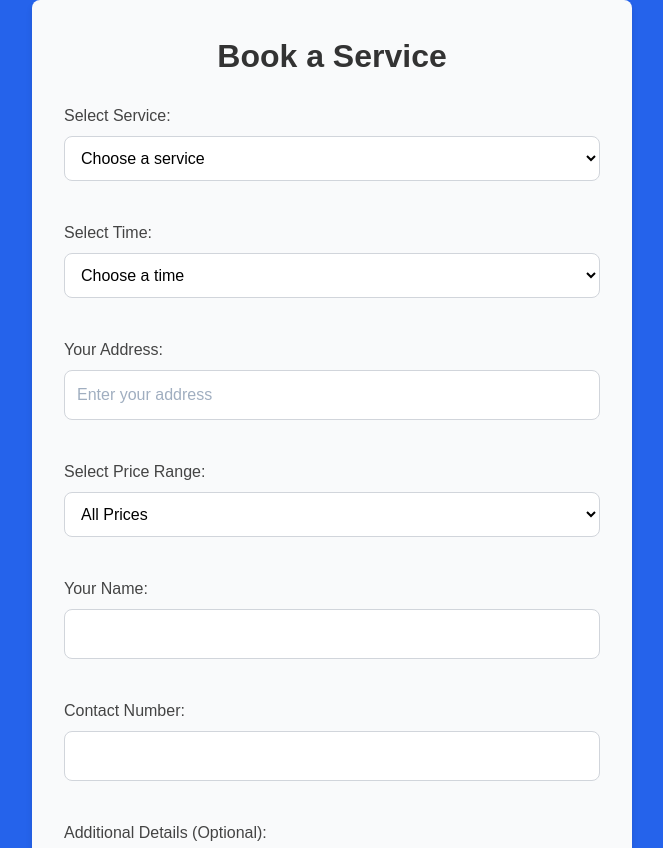
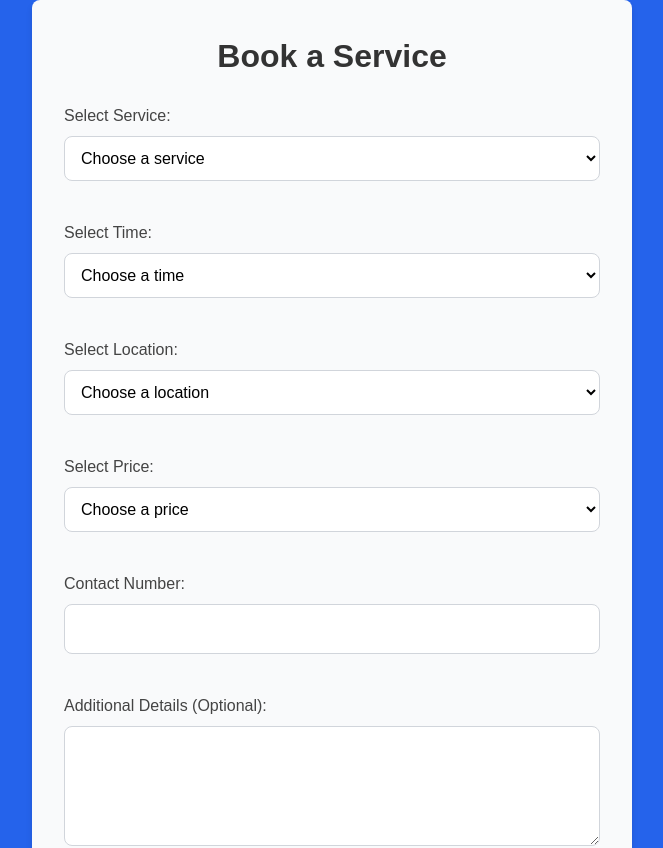
Before and after one commit to Team-Sharks-1/Frontend, a React (Create React App) app: page /BookingsPage in a window 1280 px wide. Shown: the top 848 px of the page, without its empty margins (308-971 px from the left). Built offline with nearby package versions, Linux system fonts and the light colour scheme.

Commit message:
Fixed Bookings page for client, added subsequent API call, Added JWT, Fixed an issue with Professional registeration

```diff
--- a/src/components/ui/BookingsPage.jsx
+++ b/src/components/ui/BookingsPage.jsx
@@ -1,6 +1,7 @@
-import React, { useState } from 'react';
+import React, { useState, useEffect } from 'react';
 import { Wrench, Book, Brush, Hammer, Car, Dog, Heart } from 'lucide-react';
 import { useNavigate } from 'react-router-dom'; // Import the useNavigate hook
+import axios from 'axios'; // Import axios for API calls
 import './BookingPage.css'; // Import the newly created CSS file
 
 const services = [
@@ -16,22 +17,22 @@ const services = [
 ];
 
 const timeSlots = ["09:00 AM", "10:00 AM", "11:00 AM", "12:00 PM", "01:00 PM"];
-const priceRanges = [
-  { label: "All Prices", value: "all" },
-  { label: "$0 - $30/hr", value: "0-30" },
-  { label: "$31 - $50/hr", value: "31-50" },
-  { label: "$51 - $100/hr", value: "51-100" }
+
+const locations = [
+  { label: "Downtown", value: "Downtown" },
+  { label: "Uptown", value: "Uptown" },
+  { label: "Eastside", value: "Eastside" },
+  { label: "Westside", value: "Westside" }
 ];
 
 const BookingForm = () => {
   const [selectedService, setSelectedService] = useState('');
   const [selectedTime, setSelectedTime] = useState('');
-  const [selectedPriceRange, setSelectedPriceRange] = useState('');
+  const [selectedPrice, setSelectedPrice] = useState(''); // Store selected price
+  const [selectedLocation, setSelectedLocation] = useState('');
   const [userDetails, setUserDetails] = useState({
-    name: '',
     contact: '',
-    address: '',
-    additionalDetails: '',
+    additionalDetails: '', // This will store additional details (description)
   });
 
   const navigate = useNavigate(); // Initialize the useNavigate hook
@@ -44,28 +45,83 @@ const BookingForm = () => {
     }));
   };
 
-  const handleBookingConfirm = () => {
-    if (!selectedService || !selectedTime || !userDetails.address || !userDetails.name || !userDetails.contact) {
+  // Function to convert time from 12-hour format (e.g., "10:00 AM") to 24-hour format (e.g., "10:00:00")
+  const convertTo24HourFormat = (time) => {
+    const [hours, minutes] = time.split(':');
+    const [minutePart, period] = minutes.split(' ');
+
+    let newHours = parseInt(hours, 10);
+    if (period === 'PM' && newHours !== 12) {
+      newHours += 12;
+    }
+    if (period === 'AM' && newHours === 12) {
+      newHours = 0; // Convert 12 AM to 00:00
+    }
+
+    // Ensure the time is in HH:mm:ss format
+    return `${String(newHours).padStart(2, '0')}:${minutePart.padStart(2, '0')}:00`;
+  };
+
+  const handleBookingConfirm = async () => {
+    // Ensure all fields are filled in, including the price
+    if (
+      !selectedService ||
+      !selectedTime ||
+      !selectedLocation ||
+      !selectedPrice || // Ensure price is selected
+      !userDetails.contact
+    ) {
       alert('Please fill in all required fields.');
       return;
     }
 
-    // Save the booking details to localStorage
+    // Use "No description provided by user" if additionalDetails (description) is empty
+    const description = userDetails.additionalDetails || 'No description provided by user';
+
+    // Convert time to 24-hour format (HH:mm:ss)
+    const convertedTime = convertTo24HourFormat(selectedTime);
+
+    // Booking data to send to the backend
     const bookingDetails = {
       service: selectedService,
-      time: selectedTime,
+      time: convertedTime, // Send the converted time in HH:mm:ss format
       date: new Date().toISOString().split('T')[0], // Current date
-      userDetails: userDetails,
+      location: selectedLocation,
+      contact: userDetails.contact, // Move contact here
+      description: description, // Move description here
+      price: selectedPrice, // Include price in the data being sent
     };
 
-    localStorage.setItem('bookingDetails', JSON.stringify(bookingDetails));
+    try {
+      // Fetch the JWT token from localStorage
+      const token = localStorage.getItem('token');
 
-    // Logic to submit the booking request (e.g., saving it to the user's profile or sending it to the backend)
-    alert('Your booking request has been submitted!');
+      // Making API call to create the booking
+      const response = await axios.post('http://localhost:3001/api/bookings', bookingDetails, {
+        headers: {
+          'Content-Type': 'application/json',
+          Authorization: `Bearer ${token}`, // Add the token to the headers
+        }
+      });
 
-    // Navigate to the Bookings Page
-    navigate('/bookings');
+      // Handle successful booking creation
+      if (response.status === 201) {
+        alert('Your booking has been successfully created!');
+        navigate('/bookings'); // Navigate to bookings page
+      } else {
+        alert('There was an issue creating your booking. Please try again.');
+      }
+    } catch (error) {
+      console.error('Error creating booking:', error);
+      alert('There was an error while submitting your booking. Please try again.');
+    }
   };
+
+  // Create a price range (10, 20, 30, ..., 100)
+  const priceOptions = [];
+  for (let i = 10; i <= 100; i += 10) {
+    priceOptions.push(i);
+  }
 
   return (
     <div className="booking-form">
@@ -107,50 +163,43 @@ const BookingForm = () => {
         </select>
       </div>
 
-      {/* Location Input */}
+      {/* Location Dropdown */}
       <div className="form-section">
-        <label htmlFor="address">Your Address:</label>
-        <input
-          type="text"
-          id="address"
-          name="address"
-          value={userDetails.address}
-          onChange={handleInputChange}
-          placeholder="Enter your address"
+        <label htmlFor="location">Select Location:</label>
+        <select
+          id="location"
+          value={selectedLocation}
+          onChange={(e) => setSelectedLocation(e.target.value)}
           required
-        />
+        >
+          <option value="">Choose a location</option>
+          {locations.map((loc) => (
+            <option key={loc.value} value={loc.value}>
+              {loc.label}
+            </option>
+          ))}
+        </select>
       </div>
 
-      {/* Price Range Dropdown */}
+      {/* Price Dropdown */}
       <div className="form-section">
-        <label htmlFor="priceRange">Select Price Range:</label>
+        <label htmlFor="price">Select Price:</label>
         <select
-          id="priceRange"
-          value={selectedPriceRange}
-          onChange={(e) => setSelectedPriceRange(e.target.value)}
+          id="price"
+          value={selectedPrice}
+          onChange={(e) => setSelectedPrice(e.target.value)}
           required
         >
-          {priceRanges.map((range) => (
-            <option key={range.value} value={range.value}>
-              {range.label}
+          <option value="">Choose a price</option>
+          {priceOptions.map((price) => (
+            <option key={price} value={price}>
+              ${price}
             </option>
           ))}
         </select>
       </div>
 
       {/* User's Contact Details */}
-      <div className="form-section">
-        <label htmlFor="name">Your Name:</label>
-        <input
-          type="text"
-          id="name"
-          name="name"
-          value={userDetails.name}
-          onChange={handleInputChange}
-          required
-        />
-      </div>
-
       <div className="form-section">
         <label htmlFor="contact">Contact Number:</label>
         <input
@@ -163,7 +212,7 @@ const BookingForm = () => {
         />
       </div>
 
-      {/* Additional Details */}
+      {/* Additional Details (Description) */}
       <div className="form-section">
         <label htmlFor="additionalDetails">Additional Details (Optional):</label>
         <textarea
--- a/src/components/ui/ProfessionalRegister.jsx
+++ b/src/components/ui/ProfessionalRegister.jsx
@@ -1,6 +1,18 @@
 import React, { useState } from 'react';
 import { useNavigate } from 'react-router-dom';
 import './ProfessionalRegister.css'; // Import the CSS file
+
+const services = [
+  { id: 'electrician', name: 'Electrician', icon: 'Wrench', description: 'Licensed electricians for all your electrical needs' },
+  { id: 'plumber', name: 'Plumber', icon: 'Wrench', description: 'Expert plumbers for repairs and installations' },
+  { id: 'gardener', name: 'Gardener', icon: 'Brush', description: 'Professional garden and landscape maintenance' },
+  { id: 'tutor', name: 'Tutor', icon: 'Book', description: 'Expert tutors in various subjects' },
+  { id: 'maid', name: 'Maid', icon: 'Brush', description: 'Professional cleaning services' },
+  { id: 'carpenter', name: 'Carpenter', icon: 'Hammer', description: 'Skilled carpenters for all woodwork' },
+  { id: 'mechanic', name: 'Mechanic', icon: 'Car', description: 'Expert auto repair and maintenance' },
+  { id: 'petcare', name: 'Pet Care', icon: 'Dog', description: 'Professional pet sitting and care' },
+  { id: 'healthcare', name: 'Healthcare', icon: 'Heart', description: 'Home healthcare services' },
+];
 
 function ProfessionalRegister() {
   const navigate = useNavigate();
@@ -13,10 +25,9 @@ function ProfessionalRegister() {
     licenseId: '',
     password: ''
   });
-  const [errorMessage, setErrorMessage] = useState(''); // To display error messages if registration fails
-  const [successMessage, setSuccessMessage] = useState(''); // To display success messages if registration succeeds
+  const [errorMessage, setErrorMessage] = useState('');
+  const [successMessage, setSuccessMessage] = useState('');
 
-  // Handle input changes
   const handleInputChange = (e) => {
     const { name, value } = e.target;
     setFormData((prevData) => ({
@@ -25,7 +36,6 @@ function ProfessionalRegister() {
     }));
   };
 
-  // Handle form submission
   const handleRegister = async (event) => {
     event.preventDefault();
     try {
@@ -38,15 +48,12 @@ function ProfessionalRegister() {
       const data = await response.json();
 
       if (response.ok) {
-        // If registration is successful, set a success message and navigate after a delay
         setSuccessMessage("Registration successful! Redirecting to login...");
-        setTimeout(() => navigate('/login/professional'), 2000); // Redirect to login after a short delay
+        setTimeout(() => navigate('/login/professional'), 2000);
       } else {
-        // If an error occurs, set an error message to display
         setErrorMessage(data.error || 'Failed to register professional. Please try again.');
       }
     } catch (error) {
-      // Handle any network or unexpected errors
       console.error('Error:', error);
       setErrorMessage('An unexpected error occurred. Please try again later.');
     }
@@ -55,18 +62,24 @@ function ProfessionalRegister() {
   return (
     <div className="register-container">
       <h2 className="register-title">Professional Registration</h2>
-      {errorMessage && <p className="error-message">{errorMessage}</p>} {/* Display error message if any */}
-      {successMessage && <p className="success-message">{successMessage}</p>} {/* Display success message if any */}
+      {errorMessage && <p className="error-message">{errorMessage}</p>}
+      {successMessage && <p className="success-message">{successMessage}</p>}
       <form onSubmit={handleRegister} className="register-form">
         <label>Type of Service</label>
-        <input
-          type="text"
+        <select
           name="serviceType"
           value={formData.serviceType}
           onChange={handleInputChange}
-          placeholder="Enter your service type (e.g., Plumber, Electrician)"
           required
-        />
+        >
+          <option value="">Select a Service Type</option>
+          {services.map((service) => (
+            <option key={service.id} value={service.id}>
+              {service.name}
+            </option>
+          ))}
+        </select>
+
         <label>Name</label>
         <input
           type="text"
@@ -76,6 +89,7 @@ function ProfessionalRegister() {
           placeholder="Enter your name"
           required
         />
+
         <label>Address</label>
         <input
           type="text"
@@ -85,6 +99,7 @@ function ProfessionalRegister() {
           placeholder="Enter your address"
           required
         />
+
         <label>Email Address</label>
         <input
           type="email"
@@ -94,6 +109,7 @@ function ProfessionalRegister() {
           placeholder="Enter your email"
           required
         />
+
         <label>Phone Number</label>
         <input
           type="text"
@@ -103,6 +119,7 @@ function ProfessionalRegister() {
           placeholder="Enter your phone number"
           required
         />
+
         <label>Service License ID</label>
         <input
           type="text"
@@ -112,6 +129,7 @@ function ProfessionalRegister() {
           placeholder="Enter your service license ID"
           required
         />
+
         <label>Password</label>
         <input
           type="password"
@@ -121,6 +139,7 @@ function ProfessionalRegister() {
           placeholder="Create a password"
           required
         />
+
         <button type="submit" className="register-button">Register</button>
       </form>
     </div>
```
Also changed, not shown: src/components/ui/UserLogin.jsx (line endings or trailing spaces).
